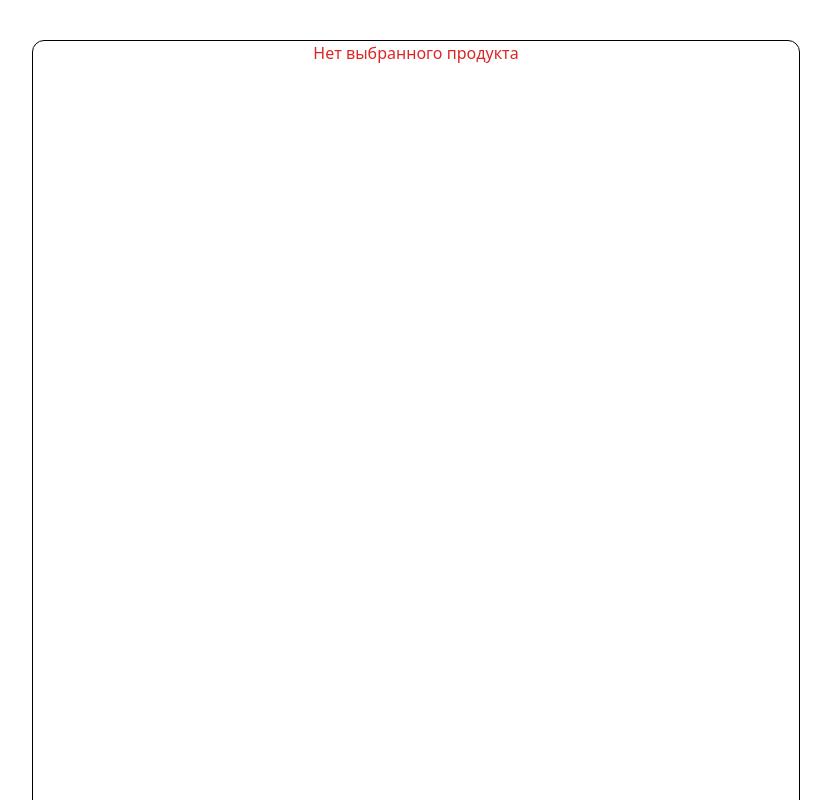
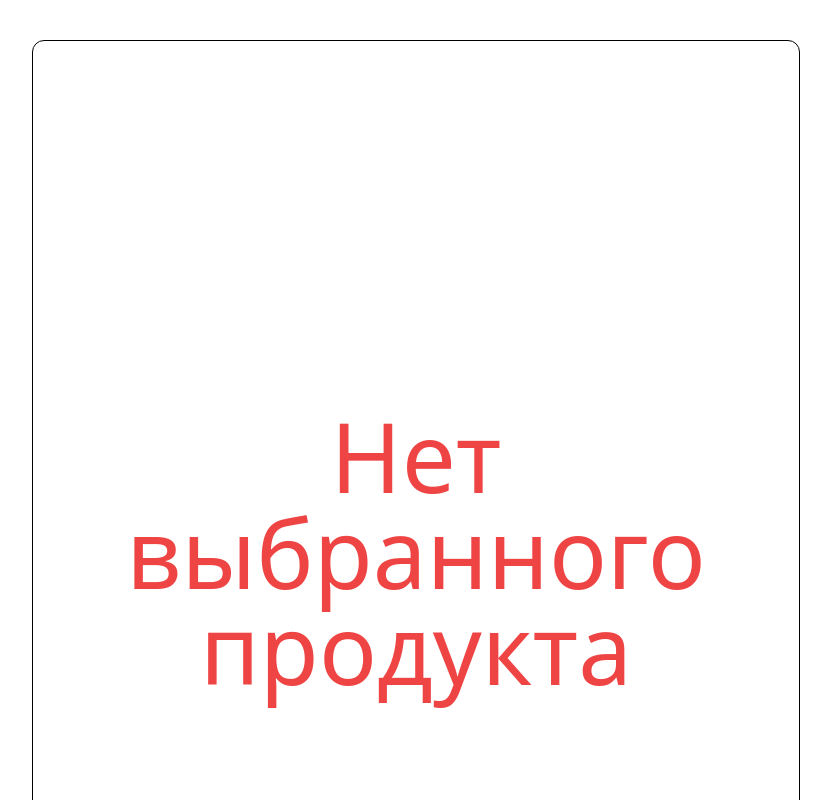
Before and after one commit to Wosten01/coffee-vending-machine, a React (Vite) app: page /cash in a window 1280 px wide. Shown: the top 800 px of the page, without its empty margins (224-1055 px from the left). Built offline with nearby package versions, Linux system fonts and the light colour scheme.

Commit message:
Restilt nothing to show screen

```diff
--- a/src/components/pages/PaymentMenu/CashPayment.tsx
+++ b/src/components/pages/PaymentMenu/CashPayment.tsx
@@ -11,7 +11,9 @@ function CashPayment() {
 
   if (!selectedProduct) {
     return (
-      <div className="text-center text-red-600">Нет выбранного продукта</div>
+      <div className="h-full w-full flex justify-center items-center text-center text-red-500 font-light text-8xl ">
+        Нет выбранного продукта
+      </div>
     );
   }
 
--- a/src/components/pages/PaymentMenu/index.tsx
+++ b/src/components/pages/PaymentMenu/index.tsx
@@ -31,7 +31,11 @@ function PaymentMenu() {
   }
 
   if (!selectedProduct) {
-    return <div>Товар не найден</div>;
+    return (
+      <div className="h-full w-full flex flex-col justify-center items-center text-center text-red-500 font-light text-6xl ">
+        <span>Товар не найден :(</span>
+      </div>
+    );
   }
 
   return (
```
